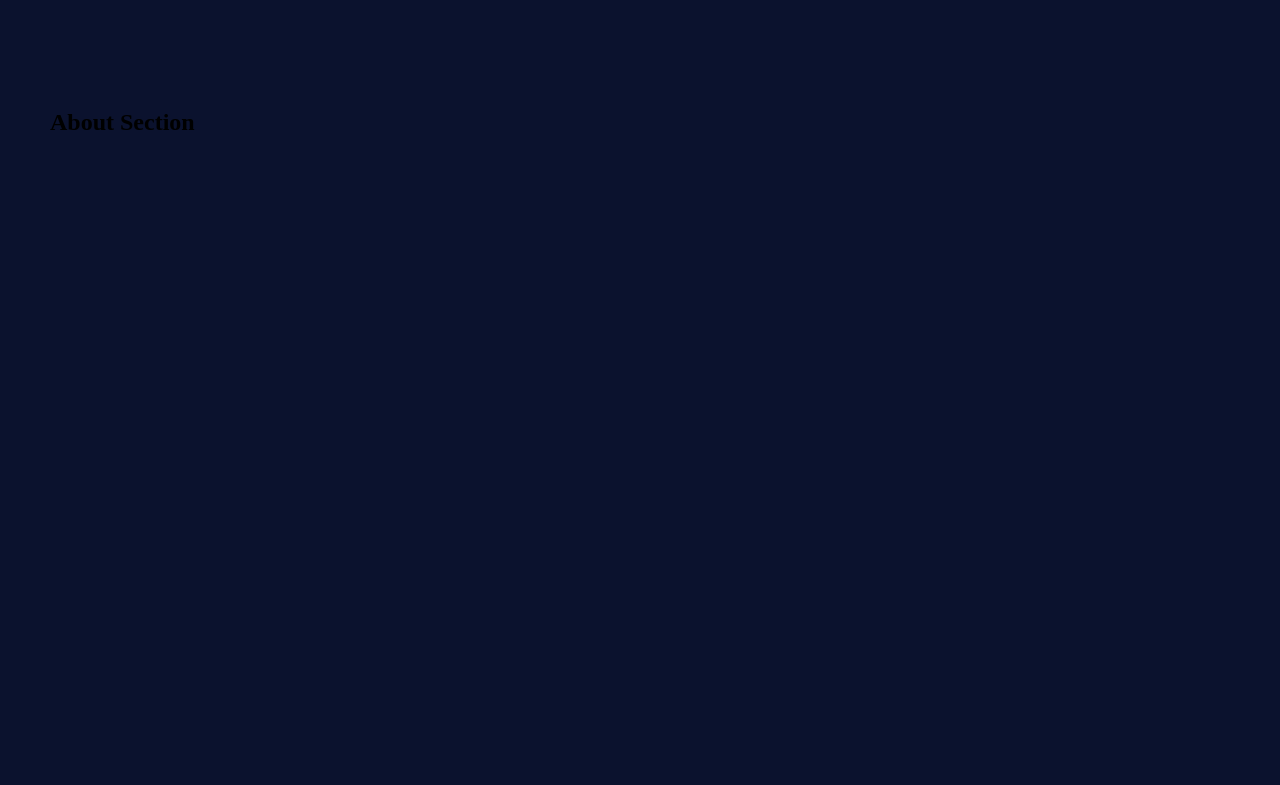
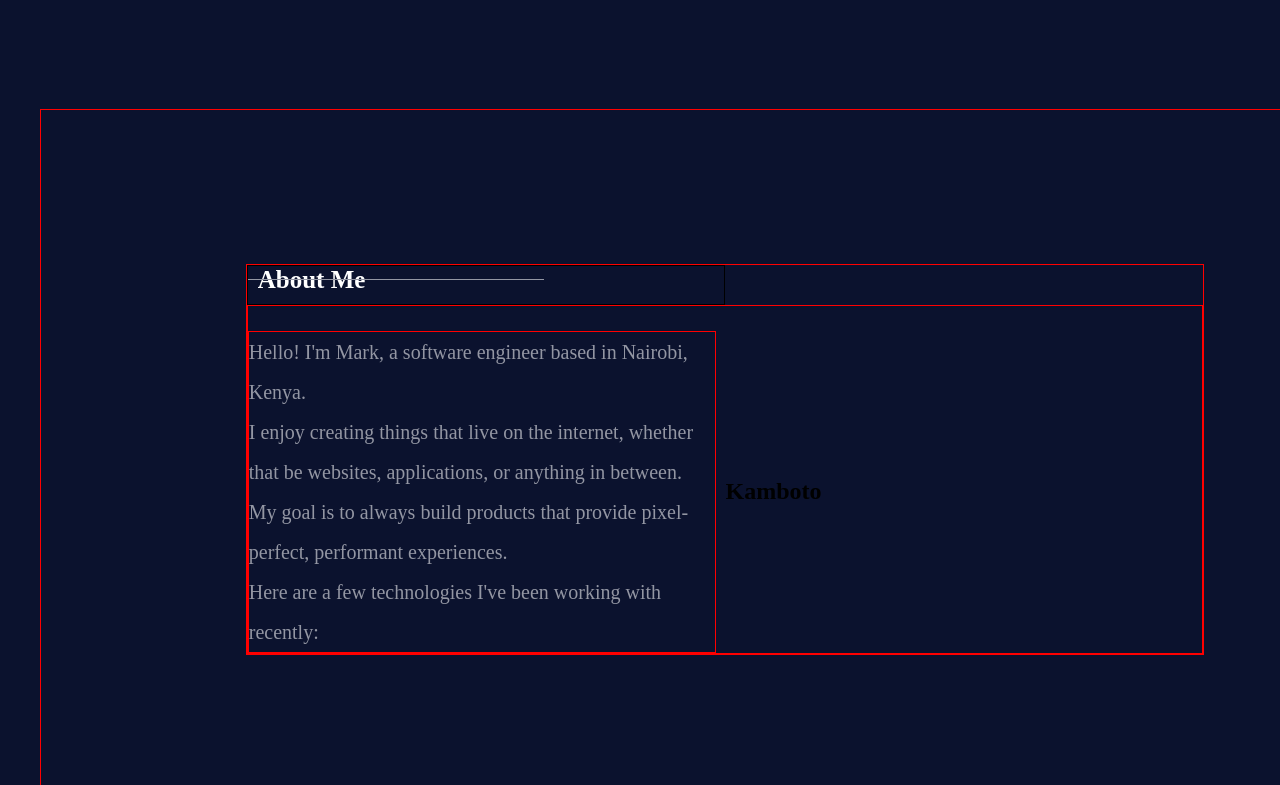
Before and after one commit to Mark9Mbugua/markize, a React (Create React App) app: page / in a window 1280 px wide. Shown: the part 755-1540 px from the top of the page. Built offline with nearby package versions, Linux system fonts and the light colour scheme; a web font is replaced by a local one.

Commit message:
created about us section

```diff
--- a/src/components/about/about.component.jsx
+++ b/src/components/about/about.component.jsx
@@ -1,11 +1,32 @@
 import React from 'react';
 
-import { AboutSection } from './about.styles';
+import CustomTitle from '../custom-title/custom-title.component';
+
+import {
+    AboutSection,
+    AboutBody,
+    DetailsContainer,
+    DetailsBody,
+    MyDetails
+} from './about.styles';
 
 const About = () => {
     return (
         <AboutSection id='about'>
-            <h1>About Section</h1>
+            <AboutBody>
+                <CustomTitle>About Me</CustomTitle>
+                <DetailsContainer>
+                    <DetailsBody>
+                        <MyDetails>Hello! I'm Mark, a software engineer based in Nairobi, Kenya.</MyDetails>
+                        <MyDetails>
+                            I enjoy creating things that live on the internet, whether that be websites, applications, or anything in between.
+                            My goal is to always build products that provide pixel-perfect, performant experiences.
+                        </MyDetails>
+                        <MyDetails>Here are a few technologies I've been working with recently:</MyDetails>
+                    </DetailsBody>
+                    <h1>Kamboto</h1>
+                </DetailsContainer>
+            </AboutBody>
         </AboutSection>
     )
 }
--- a/src/components/about/about.styles.jsx
+++ b/src/components/about/about.styles.jsx
@@ -2,4 +2,48 @@ import styled from 'styled-components';
 
 export const AboutSection = styled.section`
     height: 100vh;
+    display: grid;
+    grid-template-columns: 1fr;
+    grid-template-rows: 1fr;
+    justify-items: center;
+    align-items: center;
+    border: 1px solid red;
 `;
+
+export const AboutBody = styled.div`
+    display: flex;
+    flex-direction: column;
+    justify-content: center;
+    align-items: flex-start;
+    width: 75%;
+    height: auto;
+    margin-top: -100px;
+    margin-left: 100px;
+    border: 1px solid red;
+`;
+
+
+
+export const DetailsContainer = styled.div`
+    display: flex;
+    justify-content: center;
+    align-items: center;
+    margin: 0;
+    padding-top: 25px;
+    border: 1px solid red;
+`;
+
+export const DetailsBody = styled.div`
+    display: flex;
+    flex-direction: column;
+    justify-content: center;
+    align-items: center;
+    margin: 0;
+    border: 1px solid red;
+`;
+
+export const MyDetails = styled.p`
+    color: #9396a3;
+    line-height: 40px;
+    font-size: 20px;
+`;
--- /dev/null
+++ b/src/components/custom-title/custom-title.component.jsx
@@ -0,0 +1,17 @@
+import React from 'react';
+import {
+    CustomTitleContainer,
+    TitleDetails,
+    Titleline
+} from './custom-title.styles';
+
+const CustomTitle = ({ children }) => {
+    return (
+        < CustomTitleContainer>
+            <TitleDetails>{children}</TitleDetails>
+            <Titleline />
+        </ CustomTitleContainer>
+    )
+}
+
+export default CustomTitle
--- /dev/null
+++ b/src/components/custom-title/custom-title.styles.jsx
@@ -0,0 +1,25 @@
+import styled from 'styled-components';
+
+export const CustomTitleContainer = styled.div`
+    display: flex;
+    justify-content: flex-start;
+    align-items: center;
+    border: 1px solid black;
+    width: 50%;
+    margin: 0;
+    padding-bottom: 10px;
+`;
+
+export const TitleDetails = styled.h3`
+    color: #ffff;
+    font-weight: bolder;
+    font-size: 25px;
+`;
+
+export const Titleline = styled.hr`
+    height: 0.5px;
+    background: #9396a3;
+    border:0;
+    margin: 0 0 0 -500px;
+    width: 300px;
+`;
--- a/src/components/landing-section/landing.component.jsx
+++ b/src/components/landing-section/landing.component.jsx
@@ -19,7 +19,7 @@ const Landing = () => {
             <LandingBody>
                 <MyName>Hi, my name is</MyName>
                 <HeadingOne>Mark Mbugua.</HeadingOne>
-                <HeadingTwo>I write code for the internet.</HeadingTwo>
+                <HeadingTwo>I build things for the web.</HeadingTwo>
                 <IntroDetails>I am a Software Engineer and an Internet Enterpreneur</IntroDetails>
                 <IntroDetails>I am a creator and a consultant</IntroDetails>
                 <IntroDetails><FavStack>ReactJS</FavStack> is my main weapon of mass creation</IntroDetails>
--- a/src/components/landing-section/landing.styles.jsx
+++ b/src/components/landing-section/landing.styles.jsx
@@ -16,7 +16,6 @@ export const LandingBody = styled.div`
     align-items: flex-start;
     width: 75%;
     height: auto;
-    margin-top: -100px;
     margin-left: 100px;
 `;
 
```
Also changed, not shown: 1 other file (tests, documents, lock files or other folders).
